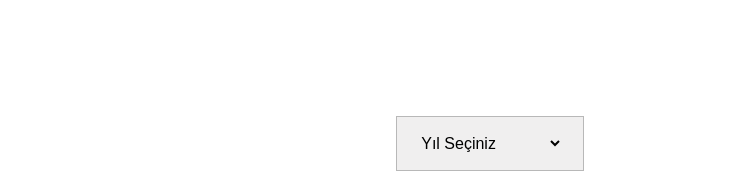
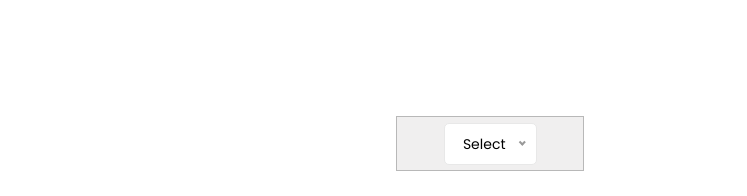
Before and after one commit to mervekabakci/ucanok, a plain HTML site: page makaleler.html in a window 1280 px wide. Shown: the part 478-674 px from the top of the page, 533-1280 px from the left. Drawn offline with nearby package versions, Linux system fonts and the light colour scheme; files whose address does not match are found by name.

Commit message:
duzenlemeler

```diff
--- a/makaleler.html
+++ b/makaleler.html
@@ -50,6 +50,7 @@
     <title>Uçanok Hukuk Bürosu | Kurumsal</title>
 
     <link rel="stylesheet" href="public/assets/plugins/swiper/swiper-bundle.min.css">
+    <link rel="stylesheet" href="public/assets/plugins/nice-select/nice-select.css">
     <link rel="stylesheet" href="public/assets/front/css/app.css">
 </head>
 
@@ -147,7 +148,7 @@
                             </div>
                             <div class="filterSelect">
                                 <select name="" id="">
-                                    <option selected disabled value="">Yıl Seçiniz</option>
+                                    <option selected disabled value="" data-display="Select">Yıl Seçiniz</option>
                                     <option value="2023">2023</option>
                                     <option value="2022">2022</option>
                                     <option value="2021">2021</option>
@@ -351,9 +352,14 @@
     <script src="public/assets/plugins/jquery.min.js"></script>
     <script src="public/assets/plugins/aos/aos.js"></script>
     <script src="public/assets/plugins/sharer.min.js"></script>
+    <script src="public/assets/plugins/nice-select/jquery.nice-select.js"></script>
     <script src="public/assets/plugins/swiper/swiper-bundle.min.js"></script>
     <script src="public/assets/front/js/app.js"></script>
-
+    <script>
+        $(document).ready(function() {
+            $('select').niceSelect();
+        });
+    </script>
 </body>
 
 </html>
```
